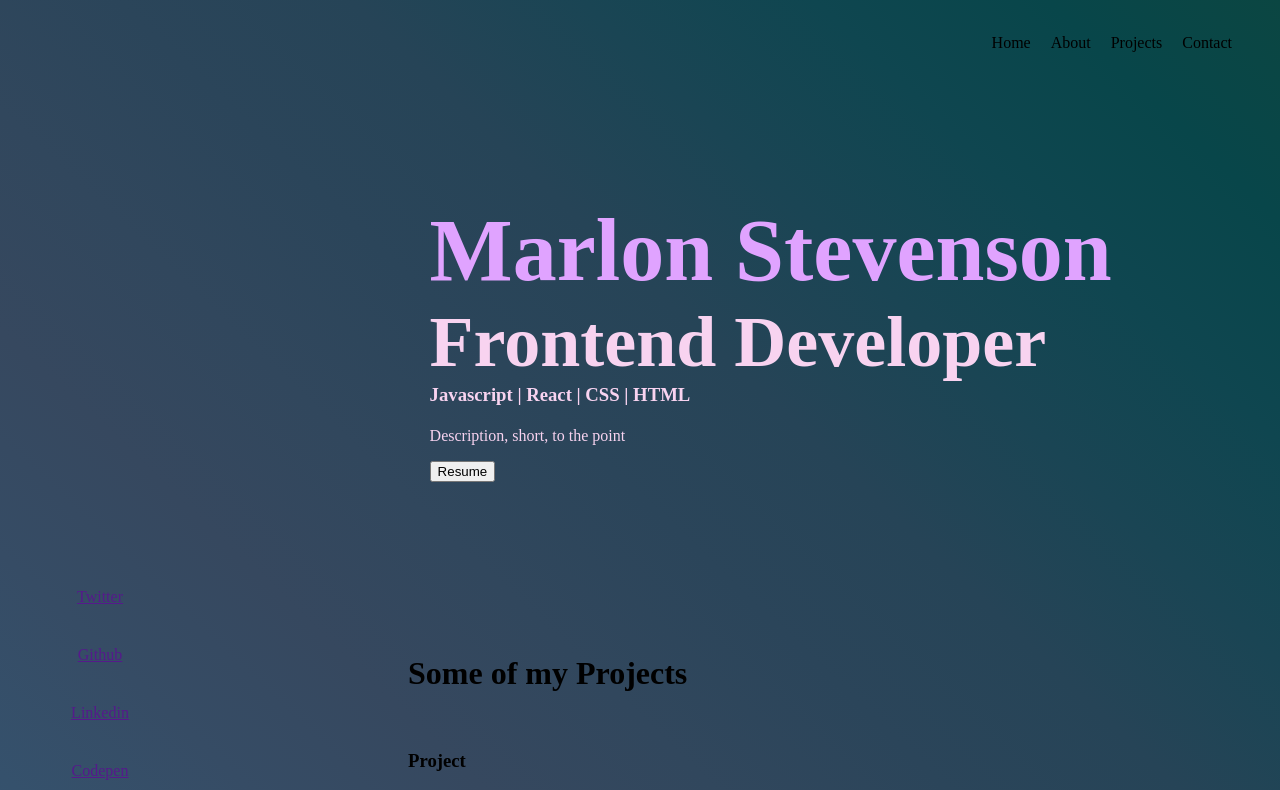
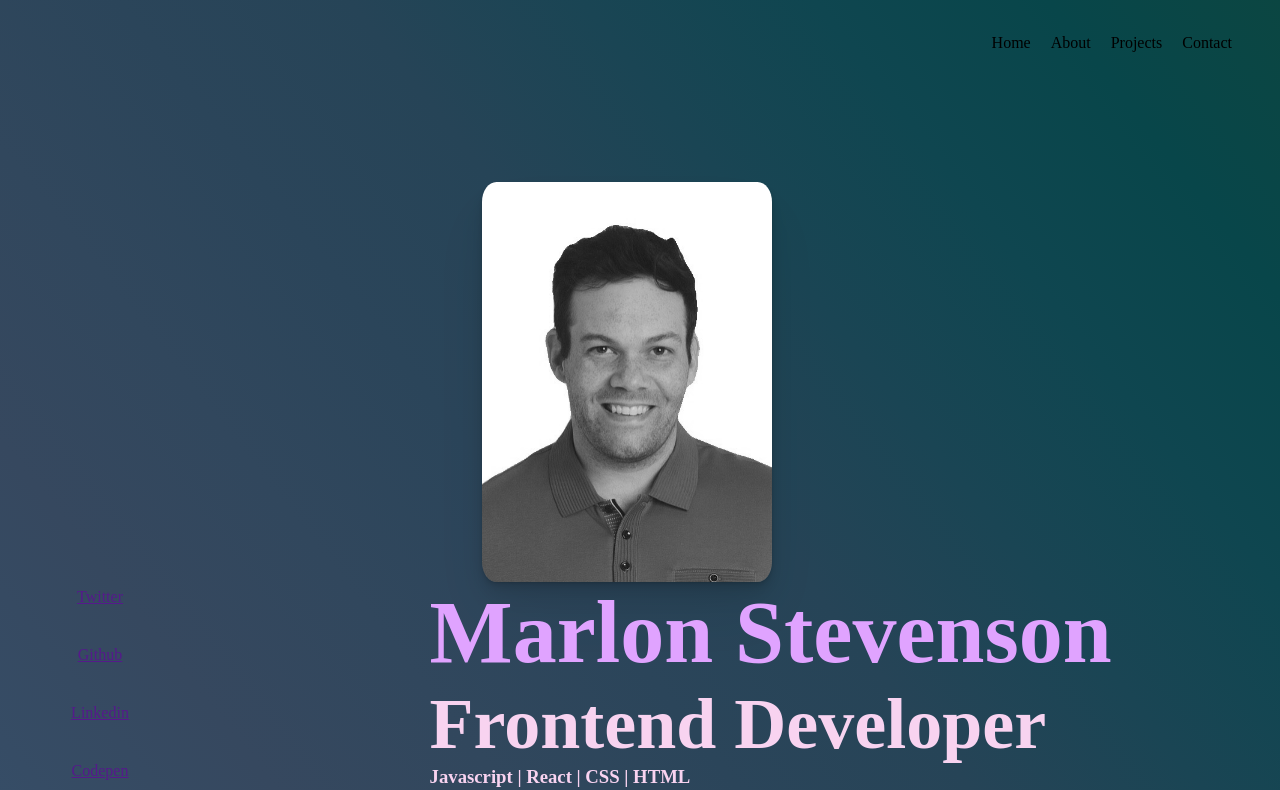
Before and after one commit to marlybone/Portfolio, a React (Vite) app: page / in a window 1280 px wide. Shown: the top 790 px of the page. Built offline with nearby package versions, Linux system fonts and the light colour scheme.

Commit message:
CSS tweaking

```diff
--- a/src/App.css
+++ b/src/App.css
@@ -59,13 +59,36 @@
 
 .items-content > p {
   margin-top: 2.5%;
-  color: hsla(313, 71%, 90%, 1);;
+  color: hsla(313, 71%, 90%, 1);
+  margin-bottom: 5%;
 }
 
 .content-section {
   margin-top: 12%;
   margin-left: 2.5%;
   margin-bottom: 20%;
+  position: relative;
+  z-index: 1
+
+}
+
+.items-content {
+  position: relative;
+}
+
+.picture-me > img {
+  float: right;
+  margin-right: 500px;
+  z-index: 2;
+  border-radius: 5%;
+  height: 400px;
+  width: 290px;
+  box-shadow: rgba(0, 0, 0, 0.07) 0px 1px 2px, rgba(0, 0, 0, 0.07) 0px 2px 4px, rgba(0, 0, 0, 0.07) 0px 4px 8px, rgba(0, 0, 0, 0.07) 0px 8px 16px, rgba(0, 0, 0, 0.07) 0px 16px 32px, rgba(0, 0, 0, 0.07) 0px 32px 64px;
+  filter: grayscale(100%);
+}
+
+.picture-me {
+  position: relative;
 }
 
 /* Projects CSS */
--- a/src/Components/Content.jsx
+++ b/src/Components/Content.jsx
@@ -4,10 +4,10 @@
   return(
     <div className="content-section">
       <div className ='content-container'>
+          <div className='picture-me'>
+            <img src="src/img/img.jpg"/>
+          </div>
         <div className='items-content'>
-          <div className='picture-me'>
-            <img/>
-          </div>
           <h1>Marlon Stevenson</h1>
           <h2>Frontend Developer</h2>
           <h3>Javascript | React | CSS | HTML </h3>
```
Also changed, not shown: src/img/img.jpg (added).
